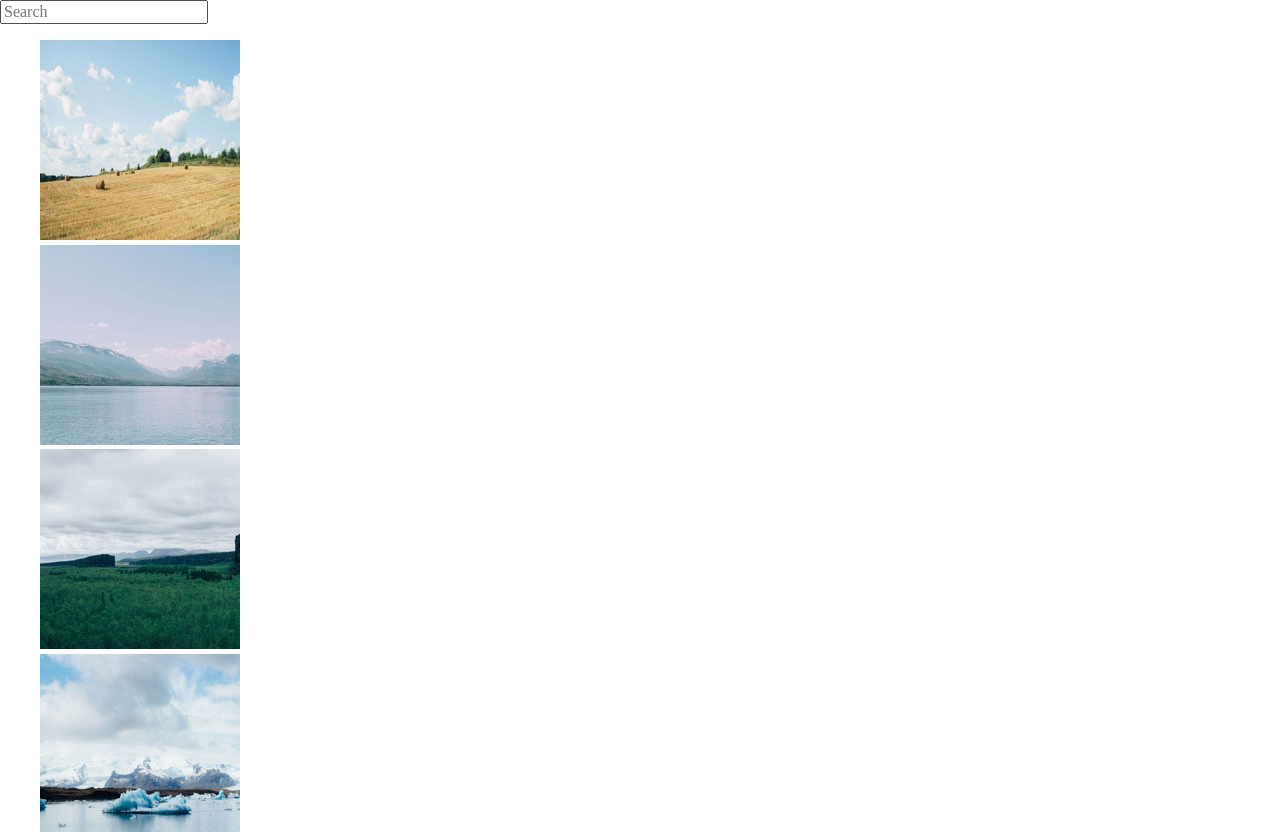
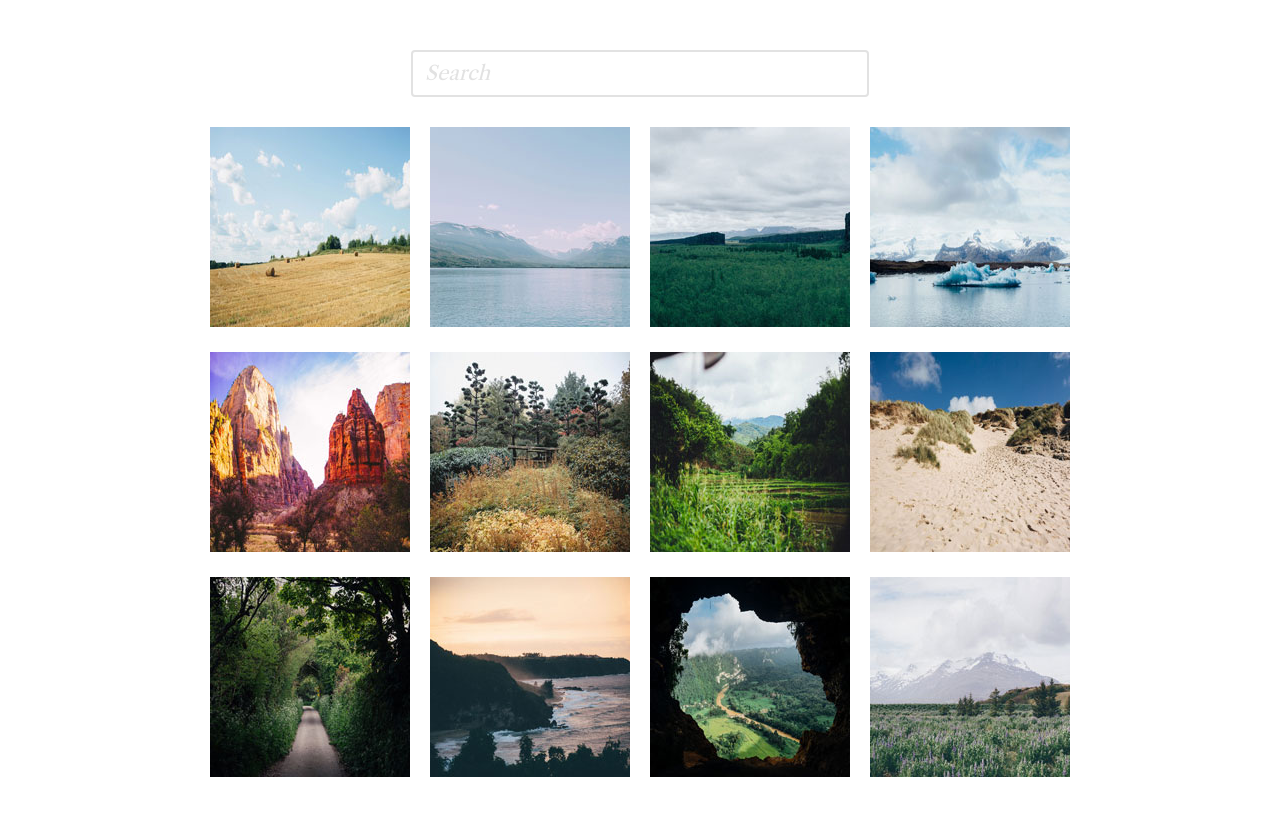
Before and after one commit to Stheven-Cabral/Interactive_Photo_Gallery, a plain HTML site: page index.html in a window 1280 px wide. Shown: the top 832 px of the page. Drawn offline with nearby package versions, Linux system fonts and the light colour scheme.

Commit message:
02/01/2020 1352

```diff
--- a/index.html
+++ b/index.html
@@ -4,28 +4,29 @@
     <meta charset="UTF-8">
     <meta name="viewport" content="width=device-width, initial-scale=1.0">
     <meta http-equiv="X-UA-Compatible" content="ie=edge">
+    <link href="https://fonts.googleapis.com/css?family=Libre+Caslon+Text&display=swap" rel="stylesheet">
     <link rel="stylesheet" href="css/styles.css">
     <title>Interactive Photo Gallery</title>
 </head>
 <body>
     <section>
-        <input type="text" placeholder="Search" name="search">
+        <input type="text" id="search" placeholder="Search" name="search">
     </section>
 
     <main>
-        <ul>
-            <li><img src="photos/thumbnails/01.jpg"></li>
-            <li><img src="photos/thumbnails/02.jpg"></li>
-            <li><img src="photos/thumbnails/03.jpg"></li>
-            <li><img src="photos/thumbnails/04.jpg"></li>
-            <li><img src="photos/thumbnails/05.jpg"></li>
-            <li><img src="photos/thumbnails/06.jpg"></li>
-            <li><img src="photos/thumbnails/07.jpg"></li>
-            <li><img src="photos/thumbnails/08.jpg"></li>
-            <li><img src="photos/thumbnails/09.jpg"></li>
-            <li><img src="photos/thumbnails/10.jpg"></li>
-            <li><img src="photos/thumbnails/11.jpg"></li>
-            <li><img src="photos/thumbnails/12.jpg"></li>
+        <ul id="thumb-list">
+            <li class="thumb"><a><img src="photos/thumbnails/01.jpg"></a></li>
+            <li class="thumb"><a><img src="photos/thumbnails/02.jpg"></a></li>
+            <li class="thumb"><a><img src="photos/thumbnails/03.jpg"></a></li>
+            <li class="thumb"><a><img src="photos/thumbnails/04.jpg"></a></li>
+            <li class="thumb"><a><img src="photos/thumbnails/05.jpg"></a></li>
+            <li class="thumb"><a><img src="photos/thumbnails/06.jpg"></a></li>
+            <li class="thumb"><a><img src="photos/thumbnails/07.jpg"></a></li>
+            <li class="thumb"><a><img src="photos/thumbnails/08.jpg"></a></li>
+            <li class="thumb"><a><img src="photos/thumbnails/09.jpg"></a></li>
+            <li class="thumb"><a><img src="photos/thumbnails/10.jpg"></a></li>
+            <li class="thumb"><a><img src="photos/thumbnails/11.jpg"></a></li>
+            <li class="thumb"><a><img src="photos/thumbnails/12.jpg"></a></li>
         </ul>
     </main>
 </body>
--- /dev/null
+++ b/scss/base/_typography.scss
@@ -0,0 +1,4 @@
+body {
+    font-family: 'Libre Caslon Text', serif;
+    font-size: 1.25rem;
+}
--- /dev/null
+++ b/scss/components/_body_layout.scss
@@ -0,0 +1,15 @@
+body {
+    @include base-style;
+}
+
+main {
+    width: 75%;
+    margin: auto;
+}
+
+#thumb-list {
+    @include base-style {
+        padding: 0px;
+        list-style: none;
+    }
+}
--- /dev/null
+++ b/scss/components/_images.scss
@@ -0,0 +1,3 @@
+.thumb {
+    margin: 10px;
+}
--- /dev/null
+++ b/scss/components/_search_bar.scss
@@ -0,0 +1,28 @@
+section {
+    width: 100%;
+    text-align: center;
+    margin-top: 50px;
+}
+
+#search {
+    width: 90%;
+    padding-top: 10px;
+    padding-bottom: 10px;
+    border: 2px solid $base-color;
+    border-radius: 4px;
+    @media (min-width: $mobile) {
+        width: 450px;
+    }
+}
+
+::-webkit-input-placeholder { // Edge
+    @include placeholder-style;
+  }
+
+:-ms-input-placeholder { // Internet Explorer 10-11
+    @include placeholder-style;
+  }
+
+::placeholder {
+    @include placeholder-style;
+  }
--- a/scss/styles.scss
+++ b/scss/styles.scss
@@ -1,8 +1,12 @@
-// variables import
-@import 'utilities/variables.scss';
+/*base styling impotys*/
+@import 'base/_normalize.scss';
+@import 'base/_typography.scss';
 
-// Base imports
-@import 'base/_normalize.scss';
+/*variables and mixins styling imports*/
+@import 'utilities/_variables.scss';
+@import 'utilities/_mixin.scss';
 
-// Components imports
-@import 'components/_layout.scss';
+/*Component styling imports*/
+@import 'components/_body_layout.scss';
+@import 'components/_search_bar.scss';
+@import 'components/_images.scss';
--- /dev/null
+++ b/scss/utilities/_mixin.scss
@@ -0,0 +1,13 @@
+@mixin placeholder-style {
+    font-style: italic;
+    padding-left: 10px;
+    color: $base-color;
+}
+
+@mixin base-style {
+    display: flex;
+    flex-direction: row;
+    flex-wrap: wrap;
+    justify-content: center;
+    @content;
+}
--- a/scss/utilities/_variables.scss
+++ b/scss/utilities/_variables.scss
@@ -1 +1,5 @@
-$page-align: auto;
+/* Color Variables */
+$base-color: rgb(226, 226, 226);
+
+/*Component Variables*/
+$mobile: 480px;
```
Also changed, not shown: css/styles.css, scss/components/_layout.scss (deleted), 1 other file.
